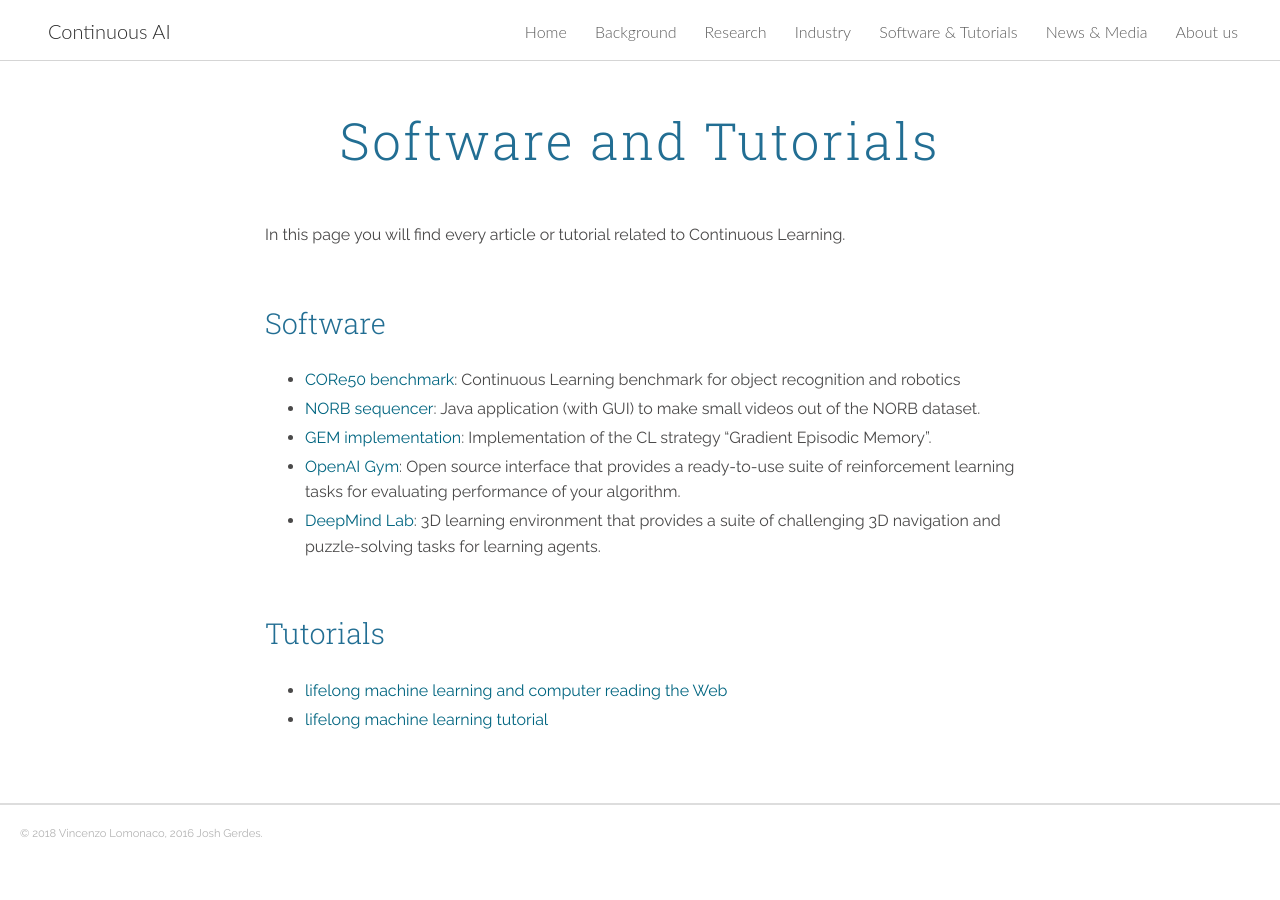
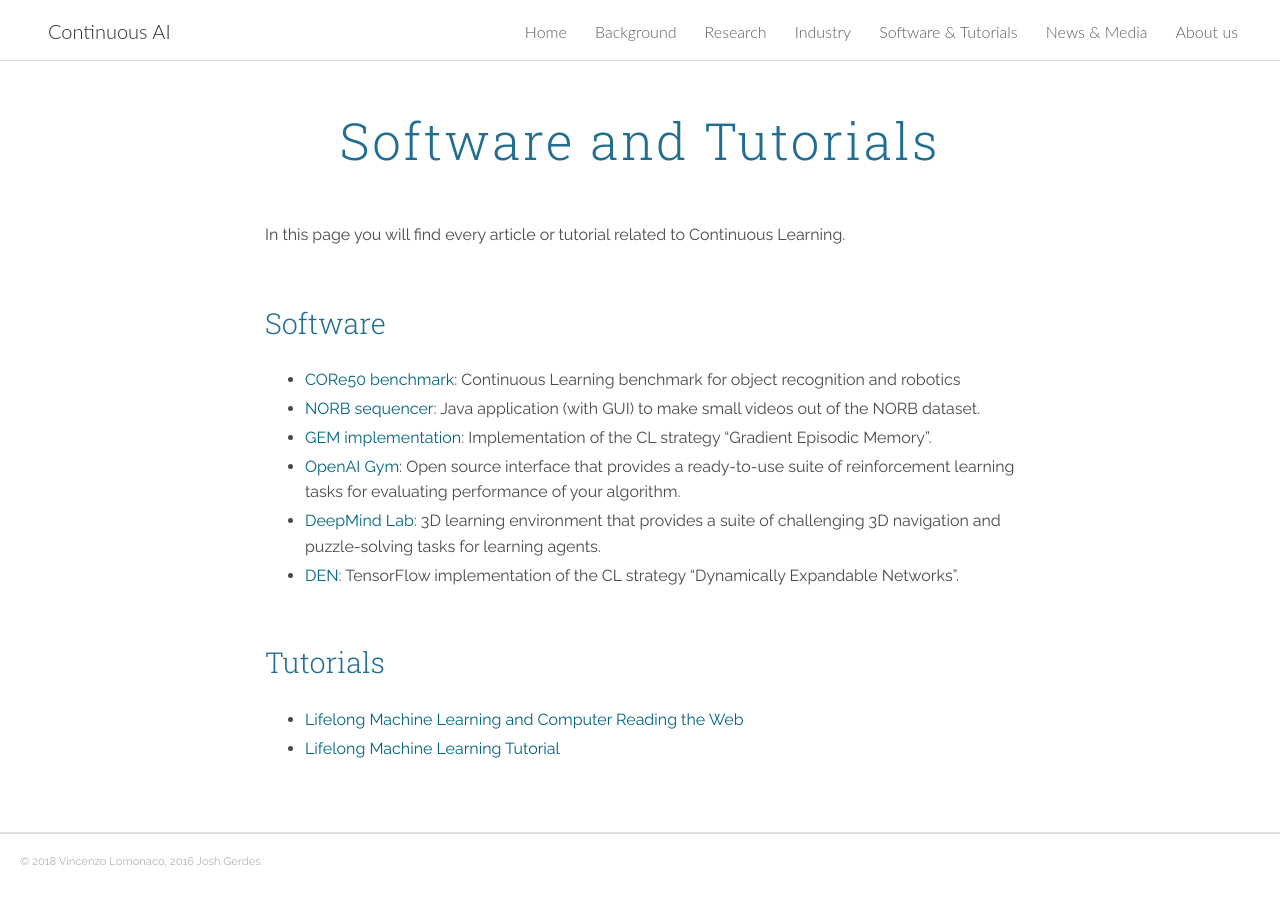
Before and after one commit to giparisi/website, a Jekyll site: the page built from software_and_tutorials.md, in a window 1280 px wide. Built offline with Jekyll 4.4.1, drawn with Linux system fonts in a browser that asks for light colours; nearby versions of some CDN libraries.

Commit message:
Add to Software section and News sections. (#5)
* Add open-source CL implentation DEN. Add news article. Fix minor things.

```diff
--- a/software_and_tutorials.md
+++ b/software_and_tutorials.md
@@ -11,7 +11,8 @@ In this page you will find every article or tutorial related to Continuous Learn
 - [GEM implementation](https://github.com/facebookresearch/GradientEpisodicMemory): Implementation of the CL strategy "Gradient Episodic Memory".
 - [OpenAI Gym](https://gym.openai.com): Open source interface that provides a ready-to-use suite of reinforcement learning tasks for evaluating performance of your algorithm.
 - [DeepMind Lab](https://github.com/deepmind/lab): 3D learning environment that provides a suite of challenging 3D navigation and puzzle-solving tasks for learning agents.
+- [DEN](https://github.com/jaehong-yoon93/DEN): TensorFlow implementation of the CL strategy "Dynamically Expandable Networks".
 
 <h3 id="summary" style="margin-bottom: 30px;">Tutorials</h3>
-- [lifelong machine learning and computer reading the Web](http://www.cs.uic.edu/~liub/Lifelong-Machine-Learning-Tutorial-KDD-2016.pdf)
-- [lifelong machine learning tutorial](http://www.cs.uic.edu/~liub/IJCAI15-tutorial.html)
+- [Lifelong Machine Learning and Computer Reading the Web](http://www.cs.uic.edu/~liub/Lifelong-Machine-Learning-Tutorial-KDD-2016.pdf)
+- [Lifelong Machine Learning Tutorial](http://www.cs.uic.edu/~liub/IJCAI15-tutorial.html)
```
Also changed, not shown: industry.md (+1 -1 lines), news_and_media.md (+1 -0 lines), 1 other file.
